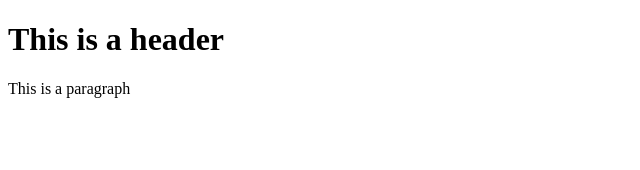
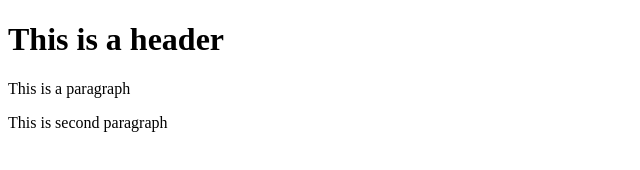
Before and after one commit to esvarz76/git-test, a website: page index.html in a window 1280 px wide. Shown: the whole page, without its empty margins (0-640 px from the left). Drawn offline with Linux system fonts and the light colour scheme.

Commit message:
fifth commit

```diff
--- a/index.html
+++ b/index.html
@@ -4,6 +4,7 @@
         <body>
             <h1>This is a header</h1>
             <p>This is a paragraph</p>
+            <p>This is second paragraph</p>
         </body>
     </head>
 </html>
```
Also changed, not shown: package.json (added, +24 -0 lines), 2 other files.
